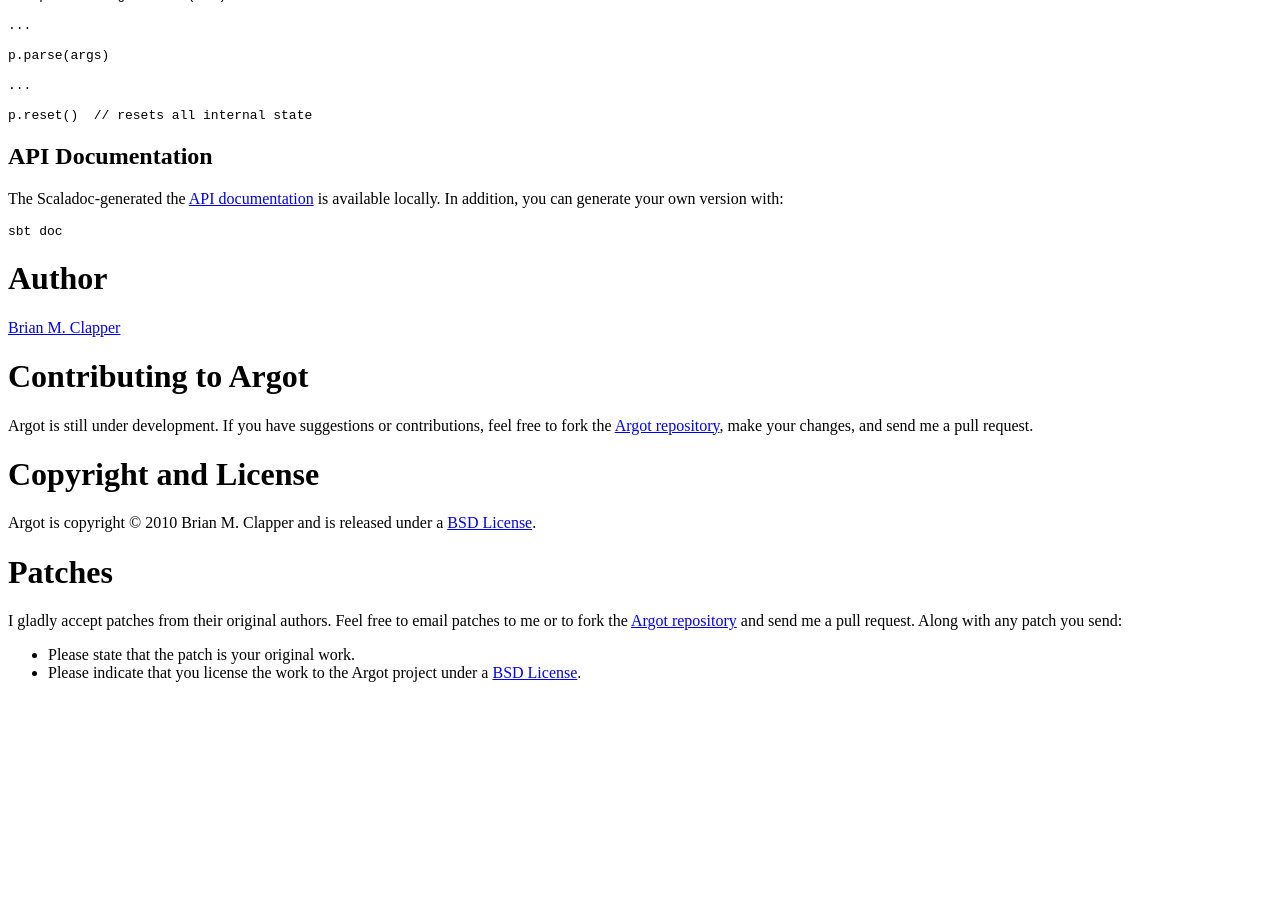
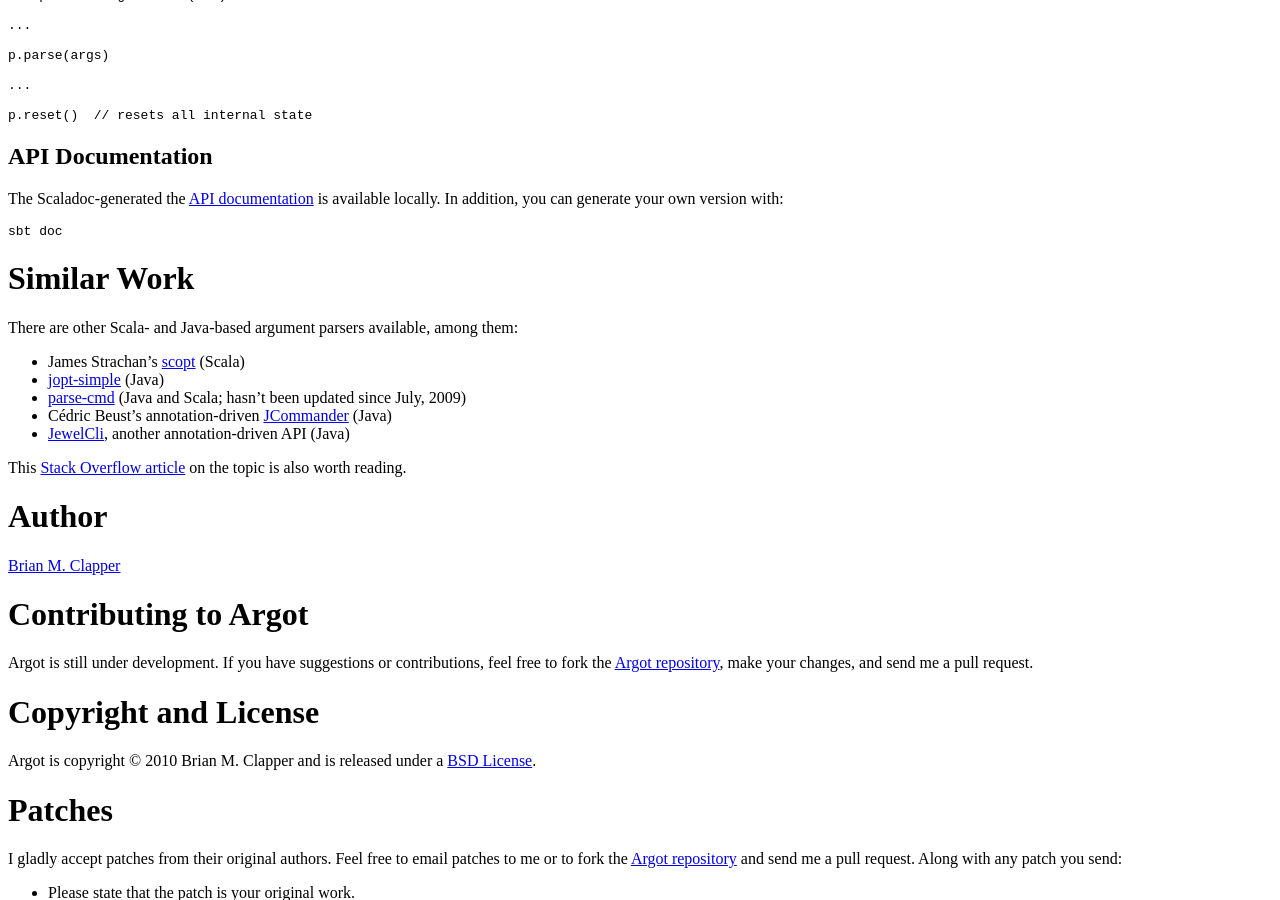
Before and after one commit to bmc/argot, a Jekyll site: the page built from index.md, in a window 1280 px wide and 900 px high, scrolled down 8056 px. Built offline with Jekyll 4.4.1, drawn with Linux system fonts in a browser that asks for light colours; before the commit the page ends 8754 px from its top, so only the background shows below that.

Commit message:
Added pointers to other work

```diff
--- a/index.md
+++ b/index.md
@@ -567,6 +567,26 @@
 
     sbt doc
 
+# Similar Work
+
+There are other Scala- and Java-based argument parsers available, among them:
+
+* James Strachan's [scopt][] (Scala)
+* [jopt-simple][] (Java)
+* [parse-cmd][] (Java and Scala; hasn't been updated since July, 2009)
+* Cédric Beust's annotation-driven [JCommander][] (Java)
+* [JewelCli][], another annotation-driven API (Java)
+
+[scopt]: http://github.com/jstrachan/scopt
+[jopt-simple]: http://jopt-simple.sourceforge.net/
+[parse-cmd]: http://code.google.com/p/parse-cmd/
+[JewelCli]: http://jewelcli.sourceforge.net/usage.html
+[JCommander]: http://beust.com/jcommander/
+
+This [Stack Overflow article][] on the topic is also worth reading.
+
+[Stack Overflow article]: http://stackoverflow.com/questions/2315912/scala-best-way-to-parse-command-line-parameters-cli
+
 # Author
 
 [Brian M. Clapper][]
```
